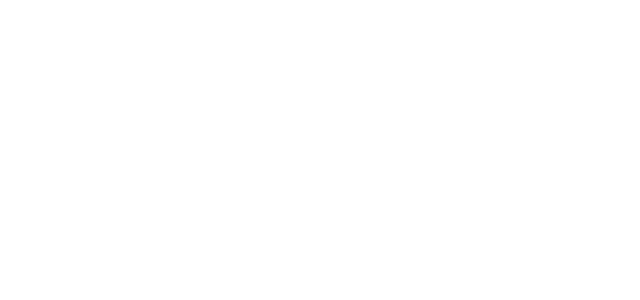
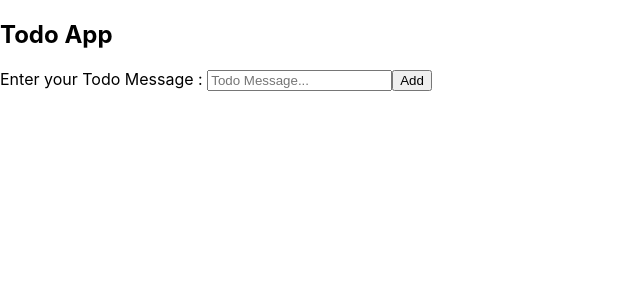
Before and after one commit to karthickvkumar/vcentry27, a React (Create React App) app in the folder learning-react/: page /todo in a window 1280 px wide. Before the commit this address had no page. Shown: the top 300 px of the page, without its empty margins (0-640 px from the left). Built offline with nearby package versions, Linux system fonts and the light colour scheme.

Commit message:
commit message

```diff
--- a/learning-react/src/App.js
+++ b/learning-react/src/App.js
@@ -5,6 +5,7 @@
 import ContactScreen from "./screens/contact-page";
 import HomeScreen from "./screens/home-page";
 import LandingScreen from "./screens/landing-page";
+import ToDoScreen from "./screens/todo-app-page";
 
 function App(){
   return(
@@ -14,6 +15,7 @@
         <Route path="login" element={<LoginScreen></LoginScreen>}></Route>
         <Route path="home" element={<HomeScreen></HomeScreen>}></Route>
         <Route path="contact" element={<ContactScreen></ContactScreen>}></Route>
+        <Route path="todo" element={<ToDoScreen></ToDoScreen>}></Route>
 
       </Routes>
     </BrowserRouter>
--- a/learning-react/src/screens/landing-page.js
+++ b/learning-react/src/screens/landing-page.js
@@ -10,6 +10,8 @@
       <NavLink to="/home">Go to Home Page</NavLink>
       <br />
       <NavLink to="/contact">Go to Contact Page</NavLink>
+      <br />
+      <NavLink to="/todo">Go to Todo App Page</NavLink>
     </div>
   )
 }
--- /dev/null
+++ b/learning-react/src/screens/todo-app-page.js
@@ -0,0 +1,27 @@
+import React, {useState} from "react";
+
+const ToDoScreen = () => {
+
+  const [todoText, updateTodoText] = useState("");
+
+  const handleInput = (event) => {
+    updateTodoText(event.target.value);
+  }
+
+  const addTodoMessage = () => {
+    alert(todoText);
+  }
+
+  return(
+    <div>
+      <h2>Todo App</h2>
+      <div>
+        <label>Enter your Todo Message : </label>
+        <input type="text" placeholder="Todo Message..." onChange={handleInput} />
+        <button onClick={() => addTodoMessage()} >Add</button>
+      </div>
+    </div>
+  )
+}
+
+export default ToDoScreen;
```
Also changed, not shown: 1 other file (tests, documents, lock files or other folders).
